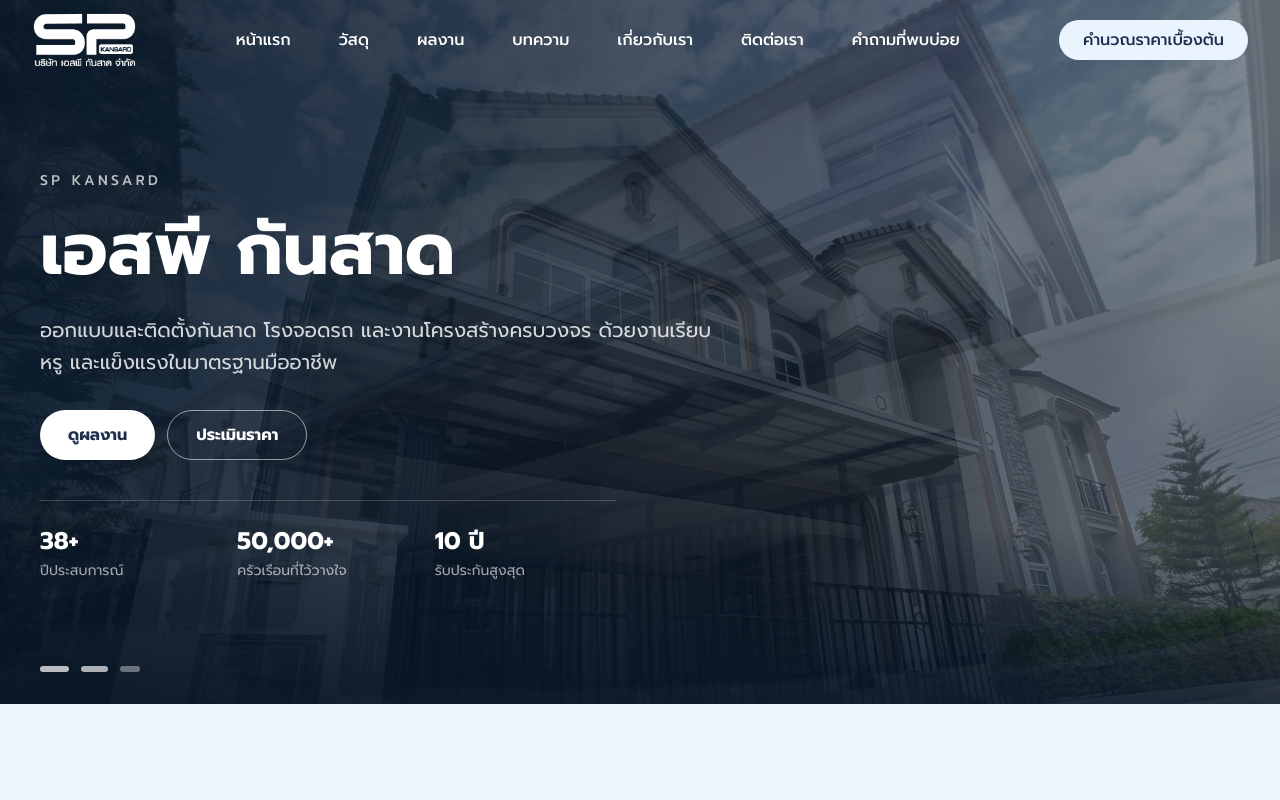
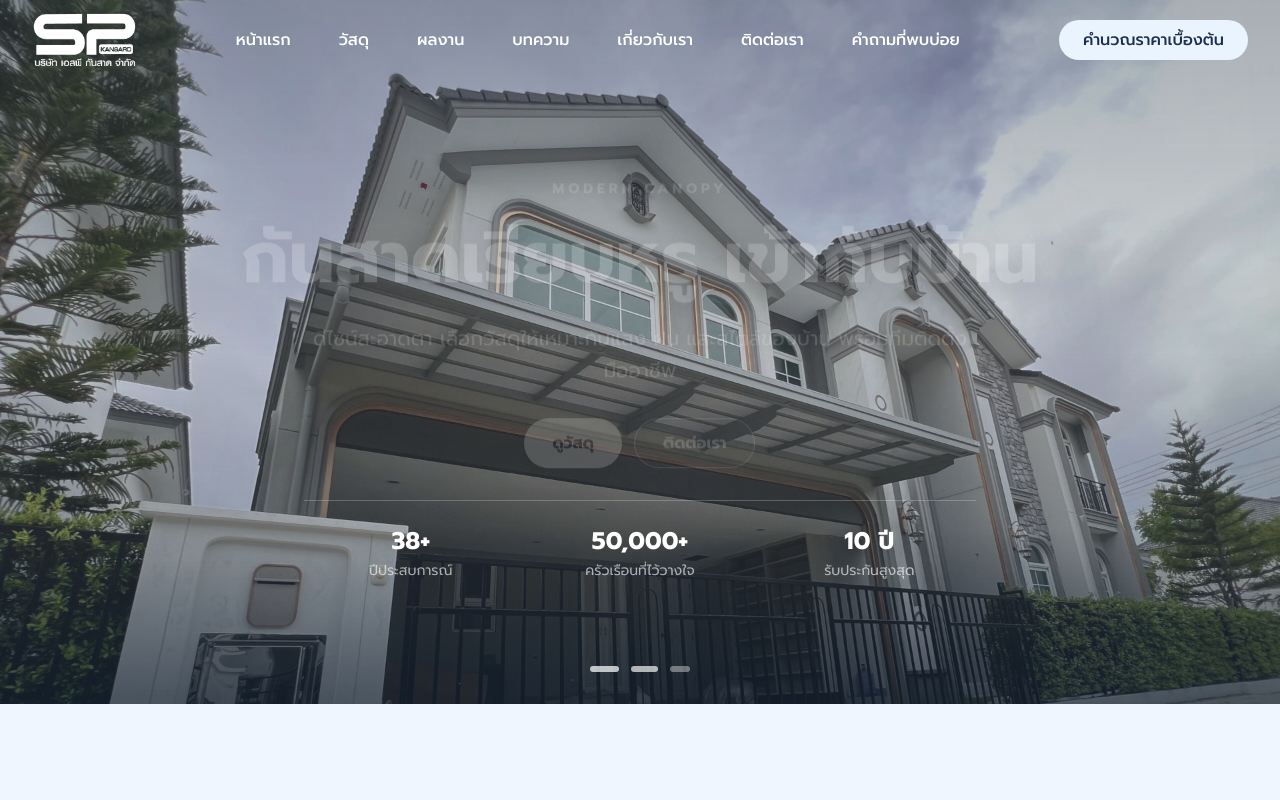
Before and after one commit to SP-Nut/spkansard, a Next.js app: page / in a window 1280 px wide. Shown: the top 800 px of the page. Built offline with nearby package versions, Linux system fonts and the light colour scheme.

Commit message:
่ี้เิ

```diff
--- a/app/components/HeroSection.tsx
+++ b/app/components/HeroSection.tsx
@@ -8,16 +8,31 @@ const slides = [
     desktop: "/herosection/กันสาดหรู โมเดิร์น.webp",
     mobile: "/heroMobile/kansard-mobile-slide-1.webp",
     alt: "บ้านพร้อมกันสาดและโรงจอดรถสไตล์โมเดิร์นจาก SP Kansard",
+    eyebrow: "SP KANSARD",
+    title: "เอสพี กันสาด",
+    subtitle: "ออกแบบและติดตั้งกันสาด โรงจอดรถ และงานโครงสร้างครบวงจร ด้วยงานเรียบ หรู และแข็งแรงในมาตรฐานมืออาชีพ",
+    primary: { text: "ดูผลงาน", href: "/gallery", external: false },
+    secondary: { text: "ประเมินราคา", href: "https://cal-customer.vercel.app/", external: true },
   },
   {
     desktop: "/herosection/กันสาดเรียบๆ ทันสมัย.webp",
     mobile: "/heroMobile/kansard-mobile-slide-2.webp",
     alt: "กันสาดดีไซน์เรียบหรูสำหรับบ้านสมัยใหม่",
+    eyebrow: "MODERN CANOPY",
+    title: "กันสาดเรียบหรู เข้ากับบ้าน",
+    subtitle: "ดีไซน์สะอาดตา เลือกวัสดุให้เหมาะกับแสง ฝน และสไตล์ของบ้าน พร้อมทีมติดตั้งมืออาชีพ",
+    primary: { text: "ดูวัสดุ", href: "/materials", external: false },
+    secondary: { text: "ติดต่อเรา", href: "/contact", external: false },
   },
   {
     desktop: "/herosection/กันสาด บ้านสไตล์โมเดิร์น.webp",
     mobile: "/heroMobile/kansard-mobile-slide-3.webp",
     alt: "งานติดตั้งกันสาดบ้านสไตล์โมเดิร์น",
+    eyebrow: "CRAFTED TO FIT",
+    title: "งานติดตั้งที่พอดีกับพื้นที่",
+    subtitle: "สำรวจหน้างาน วางโครงสร้าง และเก็บรายละเอียดให้ลงตัว เพื่อให้กันสาดใช้งานจริงได้ยาวนาน",
+    primary: { text: "นัดประเมิน", href: "https://cal-customer.vercel.app/", external: true },
+    secondary: { text: "ดูขั้นตอน", href: "#service-process", external: false },
   },
 ];
 
@@ -45,14 +60,14 @@ export default function HeroSection() {
   return (
     <section
       id="hero"
-      className="relative min-h-[88svh] w-full overflow-hidden bg-[#0d1b31] text-white"
+      className="relative min-h-[88svh] w-full overflow-hidden bg-[#eaf4ff] text-white"
       aria-label="SP Kansard กันสาดและโรงจอดรถ"
     >
       <div className="absolute inset-0">
         {slides.map((slide, index) => (
           <div
             key={slide.desktop}
-            className={`absolute inset-0 transition-opacity duration-1000 ease-out ${
+            className={`absolute inset-0 transition-opacity duration-[1600ms] ease-in-out ${
               currentSlide === index ? "opacity-100" : "opacity-0"
             }`}
             aria-hidden={currentSlide !== index}
@@ -78,44 +93,47 @@ export default function HeroSection() {
           </div>
         ))}
 
-        <div className="absolute inset-0 bg-[#071526]/35" />
-        <div className="absolute inset-0 bg-linear-to-r from-[#071526]/80 via-[#071526]/42 to-transparent" />
-        <div className="absolute inset-x-0 bottom-0 h-44 bg-linear-to-t from-[#071526]/75 to-transparent" />
+        <div className="absolute inset-0 bg-white/12" />
+        <div className="absolute inset-0 bg-linear-to-b from-[#071526]/34 via-[#071526]/18 to-[#071526]/46" />
+        <div className="absolute inset-x-0 bottom-0 h-44 bg-linear-to-t from-[#071526]/42 to-transparent" />
       </div>
 
-      <div className="relative z-10 mx-auto flex min-h-[88svh] max-w-[1760px] items-center px-5 pb-16 pt-28 sm:px-8 lg:px-10">
-        <div className="max-w-3xl">
-          <p className="mb-4 text-sm font-medium tracking-[0.24em] text-white/72">
-            SP KANSARD
+      <div className="relative z-10 mx-auto flex min-h-[88svh] max-w-[1760px] items-center justify-center px-5 pb-16 pt-28 text-center sm:px-8 lg:px-10">
+        <div className="relative max-w-4xl">
+          <div key={currentSlide} className="animate-[fadeIn_900ms_ease-out]">
+            <p className="mb-4 text-xs font-semibold tracking-[0.28em] text-white/78 sm:text-sm">
+              {slides[currentSlide].eyebrow}
             </p>
 
-          <h1 className="max-w-3xl text-4xl font-semibold leading-tight text-white sm:text-5xl lg:text-7xl">
-            เอสพี กันสาด
+            <h1 className="mx-auto max-w-4xl text-4xl font-semibold leading-tight text-white drop-shadow-[0_2px_14px_rgba(0,0,0,0.28)] sm:text-5xl lg:text-7xl">
+              {slides[currentSlide].title}
             </h1>
 
-          <p className="mt-5 max-w-2xl text-base leading-8 text-white/82 sm:text-lg lg:text-xl">
-            ออกแบบและติดตั้งกันสาด โรงจอดรถ และงานโครงสร้างครบวงจร
-            ด้วยงานเรียบ หรู และแข็งแรงในมาตรฐานมืออาชีพ
+            <p className="mx-auto mt-5 max-w-2xl text-base leading-8 text-white/88 drop-shadow-[0_1px_10px_rgba(0,0,0,0.22)] sm:text-lg lg:text-xl">
+              {slides[currentSlide].subtitle}
             </p>
 
-          <div className="mt-8 flex flex-col gap-3 sm:flex-row">
+            <div className="mt-8 flex flex-col justify-center gap-3 sm:flex-row">
               <a
-              href="/gallery"
+                href={slides[currentSlide].primary.href}
+                target={slides[currentSlide].primary.external ? "_blank" : undefined}
+                rel={slides[currentSlide].primary.external ? "noopener noreferrer" : undefined}
                 className="inline-flex items-center justify-center rounded-full bg-white px-7 py-3 text-sm font-semibold text-[#1E2E4F] shadow-lg shadow-black/10 transition hover:-translate-y-0.5 hover:bg-blue-50 sm:text-base"
               >
-              ดูผลงาน
+                {slides[currentSlide].primary.text}
               </a>
               <a
-              href="https://cal-customer.vercel.app/"
-              target="_blank"
-              rel="noopener noreferrer"
-              className="inline-flex items-center justify-center rounded-full border border-white/55 px-7 py-3 text-sm font-semibold text-white transition hover:-translate-y-0.5 hover:border-white hover:bg-white/10 sm:text-base"
+                href={slides[currentSlide].secondary.href}
+                target={slides[currentSlide].secondary.external ? "_blank" : undefined}
+                rel={slides[currentSlide].secondary.external ? "noopener noreferrer" : undefined}
+                className="inline-flex items-center justify-center rounded-full border border-white/65 bg-white/8 px-7 py-3 text-sm font-semibold text-white backdrop-blur-sm transition hover:-translate-y-0.5 hover:border-white hover:bg-white/15 sm:text-base"
               >
-              ประเมินราคา
+                {slides[currentSlide].secondary.text}
               </a>
             </div>
+          </div>
 
-          <div className="mt-10 grid max-w-xl grid-cols-3 gap-4 border-t border-white/18 pt-6">
+          <div className="mx-auto mt-10 grid max-w-2xl grid-cols-3 gap-4 border-t border-white/22 pt-6">
             {stats.map((item) => (
               <div key={item.label}>
                 <div className="text-lg font-semibold text-white sm:text-2xl">{item.value}</div>
@@ -126,7 +144,7 @@ export default function HeroSection() {
         </div>
       </div>
 
-      <div className="absolute bottom-8 left-5 z-20 flex items-center gap-3 sm:left-8 lg:left-10">
+      <div className="absolute bottom-8 left-1/2 z-20 flex -translate-x-1/2 items-center gap-3">
         {slides.map((slide, index) => (
           <button
             key={slide.desktop}
```
Lines whose indentation alone changed are shown as unchanged.
